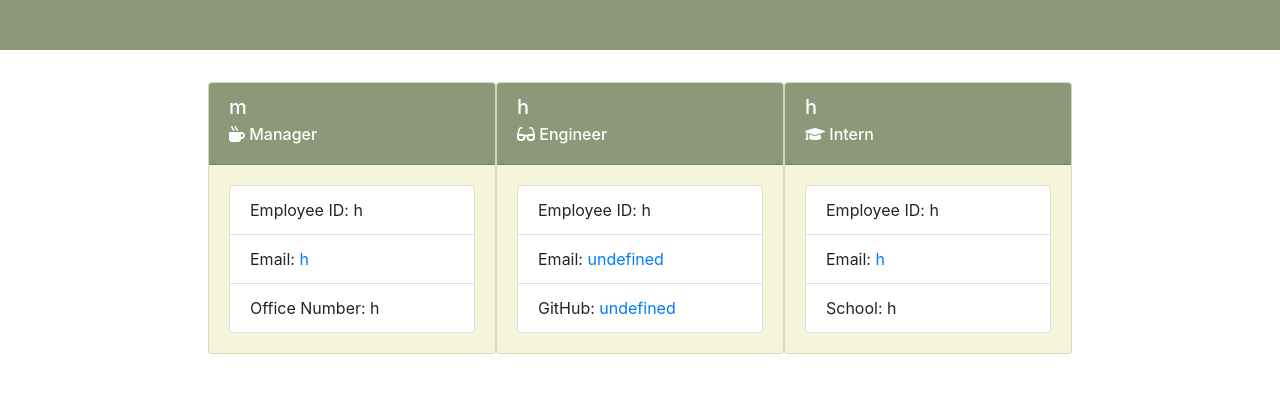
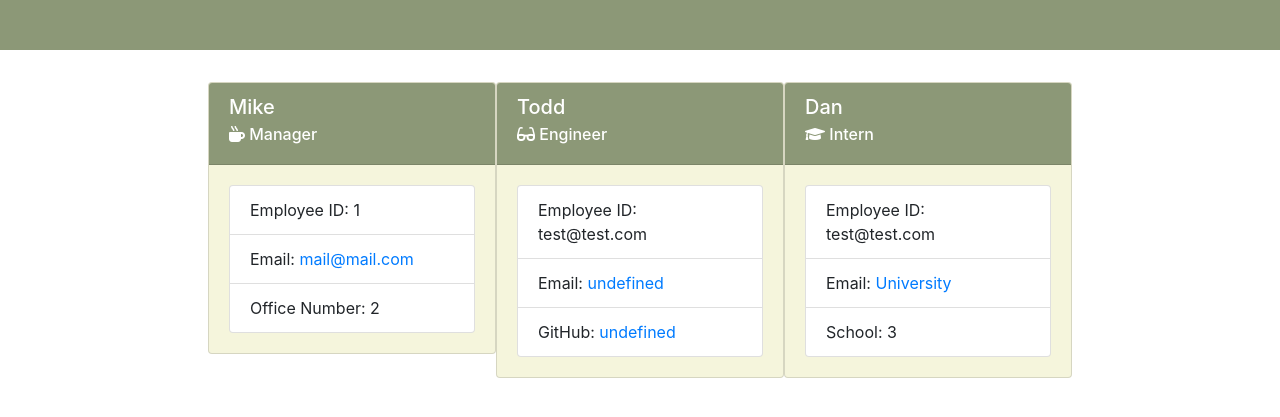
Before and after one commit to MWells012/10-Team-Generator, a website: page index.html in a window 1280 px wide. Shown: the part 153-570 px from the top of the page. Drawn offline with nearby package versions, Linux system fonts and the light colour scheme.

Commit message:
pushing video of functionality'

```diff
--- a/index.html
+++ b/index.html
@@ -28,16 +28,16 @@
     <div class="col-4-sm-12 ">
     <div class="card" style="width: 18rem;">
         <div class = "card-header text-white">
-            <h5 class="card-title text-white">m</h5>
+            <h5 class="card-title text-white">Mike</h5>
             <h6 class="card-subtitle mb-2 text-white"><i class="fas fa-mug-hot"></i> Manager</h6>
 
         </div>
 
         <div class="card-body">
             <ul class="list-group">
-                <li class="list-group-item">Employee ID: h</li>
-                <li class="list-group-item">Email: <a href="mailto:h">h</a></li>
-                <li class="list-group-item">Office Number: h</li>
+                <li class="list-group-item">Employee ID: 1</li>
+                <li class="list-group-item">Email: <a href="mailto:mail@mail.com">mail@mail.com</a></li>
+                <li class="list-group-item">Office Number: 2</li>
             </ul>
         </div>
     </div>
@@ -46,14 +46,14 @@
     <div class="col-4-sm-12 ">
     <div class="card" style="width: 18rem;">
         <div class = "card-header text-white">
-            <h5 class="card-title text-white">h</h5>
+            <h5 class="card-title text-white">Todd</h5>
             <h6 class="card-subtitle mb-2 text-white"><i class="fas fa-glasses"></i> Engineer</h6>
 
         </div>
 
         <div class="card-body">
             <ul class="list-group">
-                <li class="list-group-item">Employee ID: h</li>
+                <li class="list-group-item">Employee ID: test@test.com</li>
                 <li class="list-group-item">Email: <a href="mailto:undefined">undefined</a></li>
                 <li class="list-group-item">GitHub: <a href="https://github.com/undefined" target="_blank">undefined</a></li>
             </ul>
@@ -64,16 +64,16 @@
     <div class="col-4-sm-12">
     <div class="card" style="width: 18rem;">
         <div class = "card-header text-white">
-            <h5 class="card-title text-white">h</h5>
+            <h5 class="card-title text-white">Dan</h5>
             <h6 class="card-subtitle mb-2 text-whited"><i class="fas fa-graduation-cap"></i> Intern</h6>
 
         </div>
 
         <div class="card-body">
             <ul class="list-group">
-                <li class="list-group-item">Employee ID: h</li>
-                <li class="list-group-item">Email: <a href="mailto:h">h</a></li>
-                <li class="list-group-item">School: h</li>
+                <li class="list-group-item">Employee ID: test@test.com</li>
+                <li class="list-group-item">Email: <a href="mailto:University">University</a></li>
+                <li class="list-group-item">School: 3</li>
             </ul>
         </div>
     </div>
```
Also changed, not shown: README.md.
